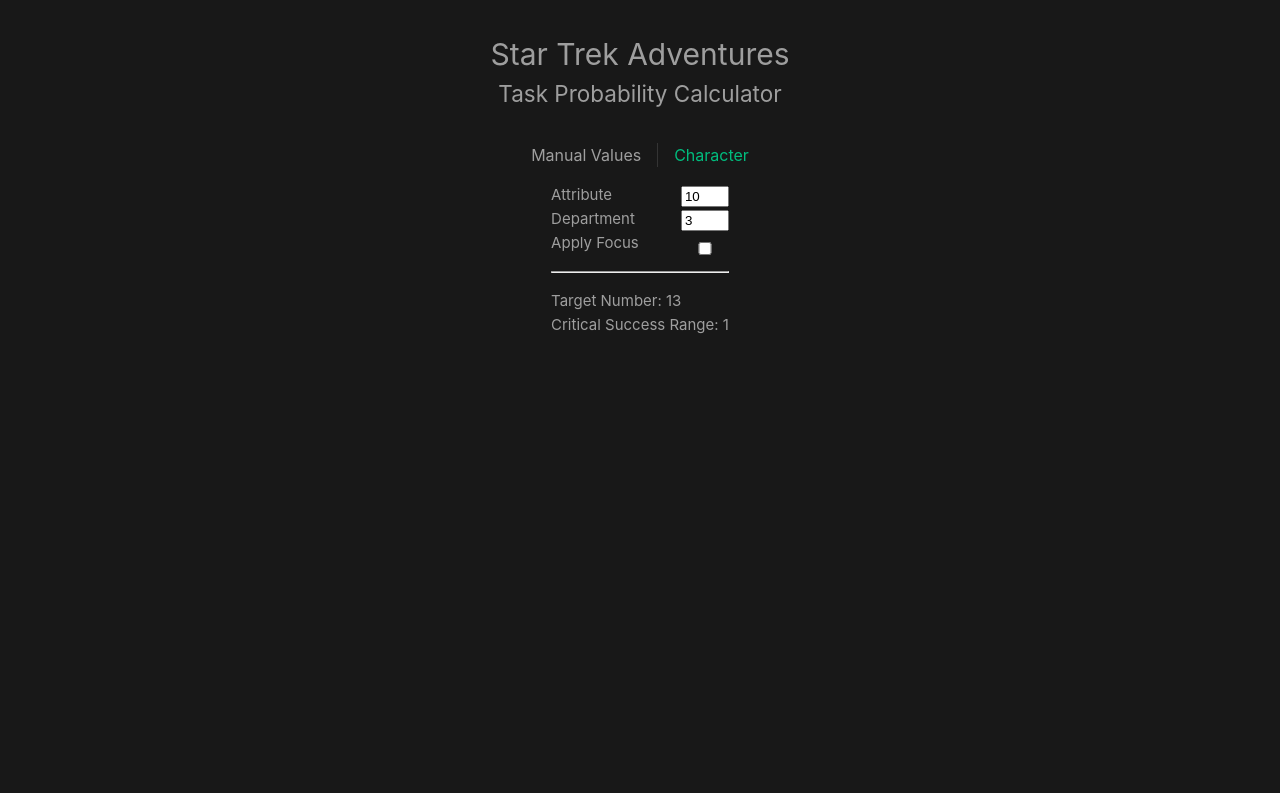
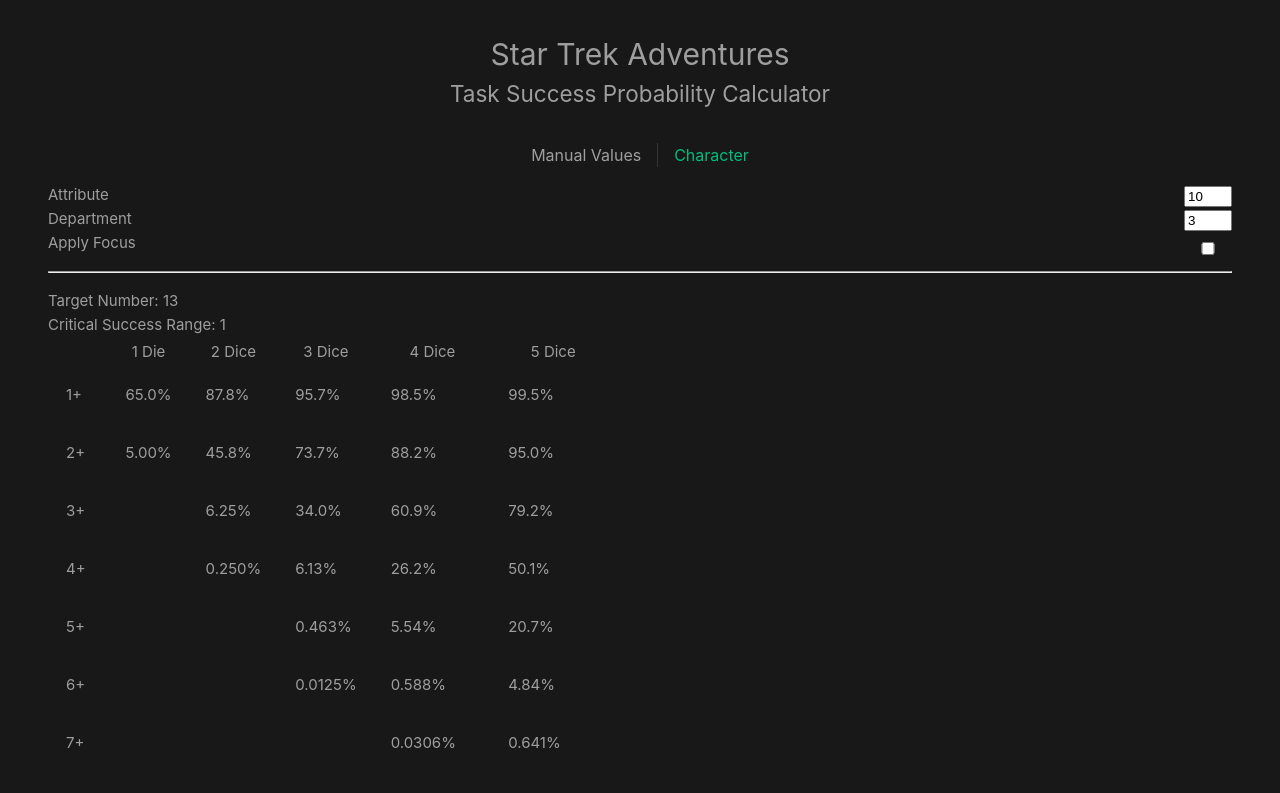
Before and after one commit to cosmicflowchart/sta-tools-vue, a Vue app: page / in a window 1280 px wide. Shown: the top 793 px of the page. Built offline with nearby package versions, Linux system fonts and the light colour scheme; the HTML template or start-up script is replaced by a standard one.

Commit message:
Basic probability table

```diff
--- a/src/App.vue
+++ b/src/App.vue
@@ -5,7 +5,7 @@
 <template>
   <header>
     <h1>Star Trek Adventures</h1>
-    <h2>Task Probability Calculator</h2>
+    <h2>Task Success Probability Calculator</h2>
     <nav>
       <RouterLink to="/">Manual Values</RouterLink>
       <RouterLink to="/character">Character</RouterLink>
--- a/src/components/ProbabilityGraph.vue
+++ b/src/components/ProbabilityGraph.vue
@@ -15,6 +15,25 @@
 
   return probabilities.map(getCumulativeProbability)
 })
+
+const tableRows = computed(() => {
+  const rows = []
+
+  for (let i = 1; i <= 10; i++) {
+    const newRow = []
+    for (const probs of cumulativeProbabilities.value) {
+      if (probs.length <= i) {
+        newRow.push(null)
+        continue
+      }
+      const value = (probs[i] as number) * 100
+      newRow.push(`${value.toPrecision(3)}%`)
+    }
+    rows.push(newRow)
+  }
+
+  return rows
+})
 </script>
 
 <template>
@@ -22,4 +41,22 @@
     <p>Target Number: {{ targetNumber }}</p>
     <p>Critical Success Range: {{ criticalRange }}</p>
   </div>
+  <table>
+    <tr>
+      <th />
+      <th v-for="i in 5" :key="i">{{ i }} {{ i > 1 ? 'Dice' : 'Die' }}</th>
+    </tr>
+    <tr v-for="(row, rowIndex) in tableRows" :key="rowIndex">
+      <td>{{ rowIndex + 1 }}+</td>
+      <td v-for="(probability, colIndex) in row" :key="colIndex">
+        {{ probability }}
+      </td>
+    </tr>
+  </table>
 </template>
+
+<style scoped>
+td {
+  padding: 1rem;
+}
+</style>
--- a/src/views/ManualView.vue
+++ b/src/views/ManualView.vue
@@ -9,7 +9,7 @@
 </script>
 
 <template>
-  <div>
+  <div class="manual-view">
     <div class="inputs">
       <div>
         <label for="attribute">Attribute</label>
@@ -21,7 +21,7 @@
       </div>
       <div>
         <label for="focus">Apply Focus</label>
-        <input type="checkbox" v-model="focus" />
+        <input :disabled="department == 1" type="checkbox" v-model="focus" />
       </div>
     </div>
     <hr />
@@ -30,6 +30,10 @@
 </template>
 
 <style scoped>
+.manual-view {
+  width: 100%;
+}
+
 hr {
   margin: 1rem 0;
 }
```
